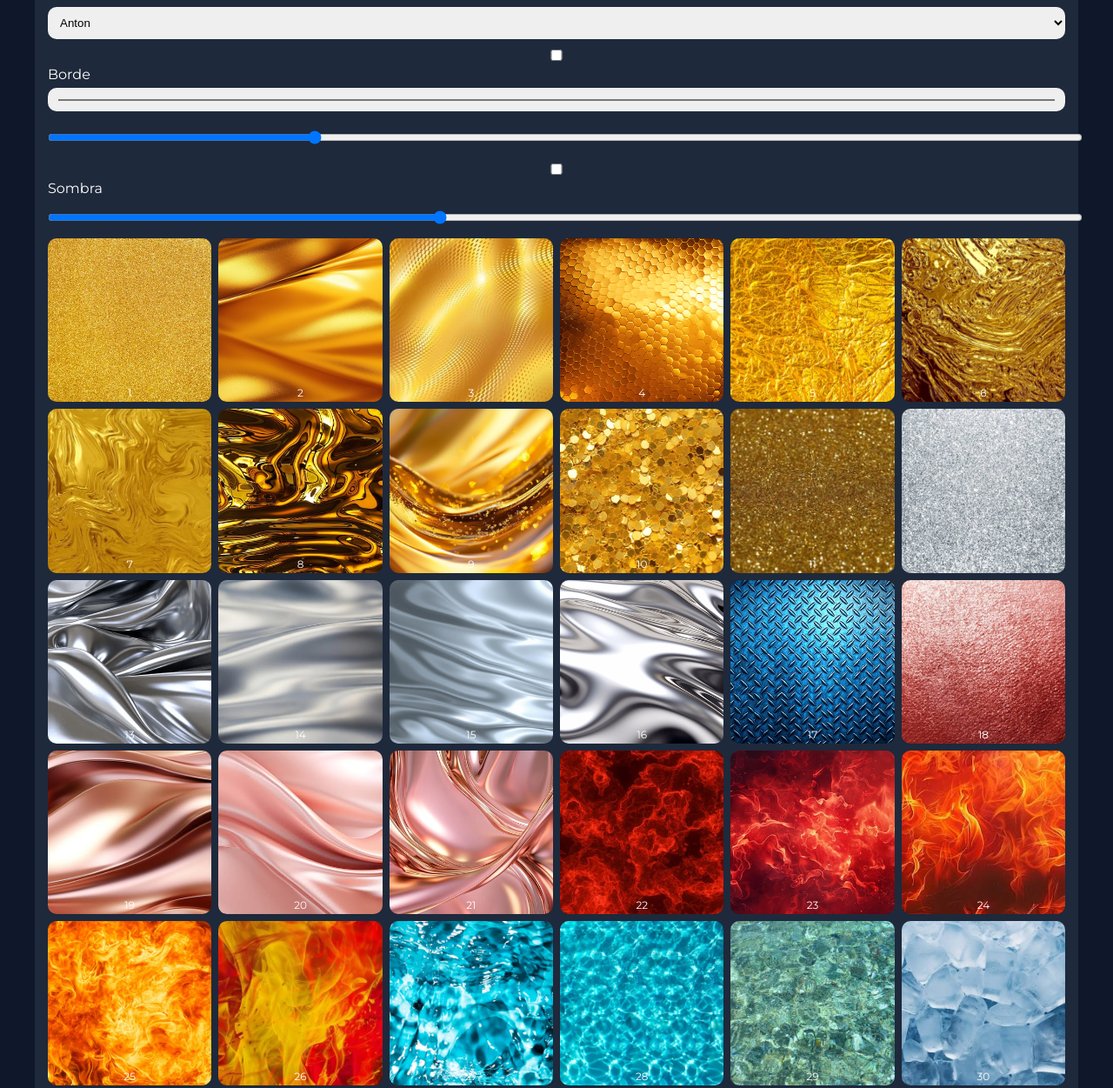
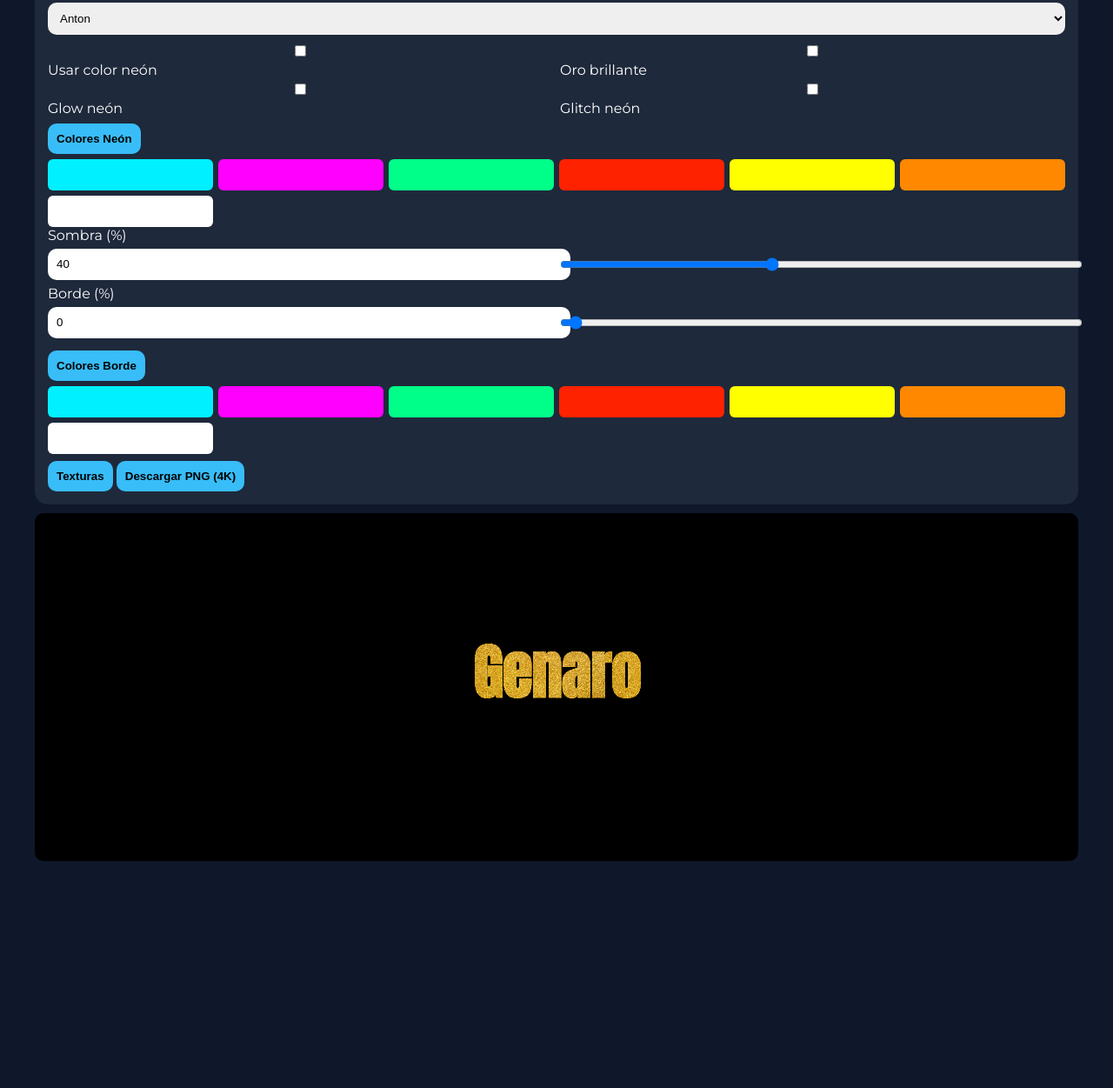
Before and after one commit to arcay1092/LETRAS-VIDEOS-PRO, a plain HTML site: page index.html in a window 1280 px wide. Shown: the part 144-1395 px from the top of the page at 87% size. After the commit the page ends 1148 px from the top, so only its background shows below. Drawn offline with Linux system fonts and the light colour scheme.

Commit message:
Update index.html
Mejoras adaptadas para mejorar fuentes y bordes y calidad de imágen

```diff
--- a/index.html
+++ b/index.html
@@ -5,124 +5,76 @@
 <meta name="viewport" content="width=device-width, initial-scale=1.0">
 <title>Produciendo con Genaro</title>
 
-<link href="https://fonts.googleapis.com/css2?family=Anton&family=Orbitron&family=Bebas+Neue&family=Oswald&family=Montserrat&family=Cinzel&display=swap" rel="stylesheet">
+<link href="https://fonts.googleapis.com/css2?family=Anton&family=Orbitron&family=Bebas+Neue&family=Cinzel&family=Great+Vibes&family=Pacifico&family=Sacramento&family=Dancing+Script&family=Allura&family=Satisfy&family=Playfair+Display&family=Oswald&family=Montserrat&family=Black+Ops+One&family=Press+Start+2P&family=Permanent+Marker&family=Rubik+Mono+One&family=Caveat&family=Indie+Flower&family=Shadows+Into+Light&family=Kaushan+Script&family=Yellowtail&family=Parisienne&family=Alex+Brush&display=swap" rel="stylesheet">
 
 <style>
+body{margin:0;background:#0f172a;color:#fff;font-family:Montserrat;}
+.app{max-width:1200px;margin:auto;padding:10px;}
+.panel{background:#1e293b;padding:15px;border-radius:15px;}
 
-body{
-margin:0;
-background:#0f172a;
-color:white;
-font-family:Montserrat;
-}
+input,select{width:100%;padding:10px;margin:6px 0;border-radius:10px;border:none;}
+button{padding:10px;border:none;border-radius:10px;background:#38bdf8;color:#000;font-weight:bold;margin-top:8px;cursor:pointer;}
 
-.app{
-max-width:1200px;
-margin:auto;
-padding:15px;
-}
+.grid{display:grid;grid-template-columns:repeat(6,1fr);gap:6px;}
+@media(max-width:768px){.grid{grid-template-columns:repeat(3,1fr);}}
 
-.panel{
-background:#1e293b;
-padding:15px;
-border-radius:15px;
-}
+.card{aspect-ratio:1;background-size:cover;border-radius:8px;cursor:pointer;font-size:10px;display:flex;align-items:end;justify-content:center;}
+.card.active{outline:2px solid cyan;}
 
-input, select{
-width:100%;
-padding:10px;
-margin:6px 0;
-border-radius:10px;
-border:none;
-}
+canvas{width:100%;margin-top:10px;border-radius:10px;}
 
-/* GRID RESPONSIVE */
-.grid{
-display:grid;
-grid-template-columns:repeat(6,1fr);
-gap:8px;
-}
+.hidden{display:none;}
+.palette{display:grid;grid-template-columns:repeat(6,1fr);gap:6px;margin-top:6px;}
+.colorItem{height:36px;border-radius:6px;cursor:pointer;}
 
-@media(max-width:768px){
-.grid{
-grid-template-columns:repeat(3,1fr);
-}
-}
-
-.card{
-aspect-ratio:1;
-background-size:cover;
-background-position:center;
-border-radius:10px;
-cursor:pointer;
-display:flex;
-align-items:end;
-justify-content:center;
-font-size:12px;
-padding:3px;
-background-blend-mode:darken;
-color:white;
-}
-
-.card.active{
-outline:3px solid #38bdf8;
-}
-
-/* CANVAS */
-canvas{
-width:100%;
-margin-top:15px;
-border-radius:10px;
-}
-
-/* OVERLAY */
-.overlay{
-position:absolute;
-top:50%;
-left:50%;
-transform:translate(-50%,-50%);
-font-size:40px;
-pointer-events:none;
-opacity:0;
-transition:0.3s;
-}
-
-.show{
-opacity:1;
-}
-
+.row{display:grid;grid-template-columns:1fr 1fr;gap:8px;}
+.small{font-size:12px;opacity:.8}
 </style>
 </head>
 
 <body>
-
 <div class="app">
 
 <h2>🔥 Produciendo con Genaro</h2>
 
 <div class="panel">
 
-<input id="text" placeholder="Escribe tu texto">
+<input id="text" placeholder="Texto">
 
-<select id="font">
-<option>Anton</option>
-<option>Orbitron</option>
-<option>Bebas Neue</option>
-<option>Oswald</option>
-<option>Montserrat</option>
-<option>Cinzel</option>
-</select>
+<select id="font"></select>
 
-<label><input type="checkbox" id="useStroke"> Borde</label>
-<input type="color" id="strokeColor" value="#000000">
-<input type="range" id="strokeSize" min="0" max="20" value="5">
+<div class="row">
+  <label><input type="checkbox" id="useColor"> Usar color neón</label>
+  <label><input type="checkbox" id="useGold"> Oro brillante</label>
+</div>
 
-<label><input type="checkbox" id="useShadow"> Sombra</label>
-<input type="range" id="shadowBlur" min="0" max="80" value="30">
+<div class="row">
+  <label><input type="checkbox" id="useNeonGlow"> Glow neón</label>
+  <label><input type="checkbox" id="useGlitch"> Glitch neón</label>
+</div>
 
-<div class="grid" id="gallery"></div>
+<button onclick="toggleColors()">Colores Neón</button>
+<div id="colors" class="palette hidden"></div>
 
-<button onclick="download()">Descargar PNG</button>
+<label>Sombra (%)</label>
+<div class="row">
+  <input type="number" id="shadowInput" value="40">
+  <input type="range" id="shadow" min="0" max="100" value="40">
+</div>
+
+<label>Borde (%)</label>
+<div class="row">
+  <input type="number" id="strokeInput" value="0">
+  <input type="range" id="stroke" min="0" max="100" value="0">
+</div>
+
+<button onclick="toggleStrokeColors()">Colores Borde</button>
+<div id="strokeColors" class="palette hidden"></div>
+
+<button onclick="toggleGallery()">Texturas</button>
+<div id="gallery" class="grid hidden"></div>
+
+<button onclick="download()">Descargar PNG (4K)</button>
 
 </div>
 
@@ -132,164 +84,256 @@ opacity:1;
 
 <script>
 
-const canvas = document.getElementById("canvas");
-const ctx = canvas.getContext("2d");
+// ===== FUENTES =====
+const fonts=["Anton","Orbitron","Bebas Neue","Cinzel","Great Vibes","Pacifico","Sacramento","Dancing Script","Allura","Satisfy","Playfair Display","Oswald","Montserrat","Black Ops One","Press Start 2P","Permanent Marker","Rubik Mono One","Caveat","Indie Flower","Shadows Into Light","Kaushan Script","Yellowtail","Parisienne","Alex Brush"];
+const fontSelect=document.getElementById("font");
+fonts.forEach(f=>{let o=document.createElement("option");o.text=f;fontSelect.add(o);});
 
-let selected = 1;
+// ===== COLORES =====
+const neon=["#00f0ff","#ff00ff","#00ff88","#ff2200","#ffff00","#ff8800","#ffffff"];
+let selectedColor="#00f0ff";
+let strokeColor="#000";
 
-// GENERAR GALERÍA 1-100
+const colorBox=document.getElementById("colors");
+const strokeBox=document.getElementById("strokeColors");
+
+neon.forEach(c=>{
+let d=document.createElement("div");
+d.className="colorItem";
+d.style.background=c;
+d.onclick=()=>{
+selectedColor=c;
+useColor.checked=true;
+useGold.checked=false; // 🔥 FIX
+render();
+};
+colorBox.appendChild(d);
+
+let d2=document.createElement("div");
+d2.className="colorItem";
+d2.style.background=c;
+d2.onclick=()=>{strokeColor=c;render();}
+strokeBox.appendChild(d2);
+});
+
+function toggleColors(){colorBox.classList.toggle("hidden");}
+function toggleStrokeColors(){strokeBox.classList.toggle("hidden");}
+
+// ===== TEXTURAS =====
+let selected=1;
+let img=new Image();
+img.src="1.jpg";
+
 function loadGallery(){
 let g=document.getElementById("gallery");
-
 for(let i=1;i<=100;i++){
-let div=document.createElement("div");
-div.className="card";
-div.style.backgroundImage=`url(${i}.jpg)`;
-div.innerText=i;
-
-div.onclick=()=>{
+let d=document.createElement("div");
+d.className="card";
+d.style.backgroundImage=`url(${i}.jpg)`;
+d.innerText=i;
+d.onclick=()=>{
 selected=i;
+img.src=i+".jpg";
+useColor.checked=false; // 🔥 FIX
+useGold.checked=false;  // 🔥 FIX
 render();
-
 document.querySelectorAll(".card").forEach(e=>e.classList.remove("active"));
-div.classList.add("active");
-
-showOverlay(i);
+d.classList.add("active");
 };
-
-g.appendChild(div);
+g.appendChild(d);
 }
 }
 
-// OVERLAY 3 SEGUNDOS
-function showOverlay(num){
-let overlay=document.createElement("div");
-overlay.className="overlay show";
-overlay.innerText="Textura "+num;
-
-document.body.appendChild(overlay);
-
-setTimeout(()=>{
-overlay.remove();
-},3000);
+function toggleGallery(){
+document.getElementById("gallery").classList.toggle("hidden");
 }
 
-// COLOR PROMEDIO
-function getAverageColor(img){
-let c=document.createElement("canvas");
-let x=c.getContext("2d");
-c.width=50;
-c.height=50;
-x.drawImage(img,0,0,50,50);
-let data=x.getImageData(0,0,50,50).data;
+// ===== CANVAS =====
+const canvas=document.getElementById("canvas");
+const ctx=canvas.getContext("2d");
 
-let r=0,g=0,b=0;
-
-for(let i=0;i<data.length;i+=4){
-r+=data[i];
-g+=data[i+1];
-b+=data[i+2];
+function fit(text,font){
+ctx.font="220px "+font;
+let w=ctx.measureText(text).width;
+return w>3000 ? 3000/w : 1;
 }
 
-let total=data.length/4;
-return `rgb(${r/total},${g/total},${b/total})`;
+function goldGradient(ctx){
+const g=ctx.createLinearGradient(0,0,0,400);
+g.addColorStop(0,"#fff6b7");
+g.addColorStop(.25,"#ffd700");
+g.addColorStop(.5,"#ffb300");
+g.addColorStop(.75,"#fff2a6");
+g.addColorStop(1,"#c99700");
+return g;
 }
 
-// RENDER
-function draw(ctx, transparent=false){
+// ===== RENDER =====
+async function render(){
 
-let text=document.getElementById("text").value||"Genaro";
-let font=document.getElementById("font").value;
-let useStroke=document.getElementById("useStroke").checked;
-let strokeColor=document.getElementById("strokeColor").value;
-let strokeSize=document.getElementById("strokeSize").value;
-let useShadow=document.getElementById("useShadow").checked;
-let shadowBlur=document.getElementById("shadowBlur").value;
+await document.fonts.load("220px "+fontSelect.value);
 
-ctx.clearRect(0,0,1200,400);
+canvas.width=3840;
+canvas.height=1280;
 
-// fondo preview
-if(!transparent){
+ctx.setTransform(1,0,0,1,0,0);
+ctx.clearRect(0,0,canvas.width,canvas.height);
+
 ctx.fillStyle="#000";
-ctx.fillRect(0,0,1200,400);
+ctx.fillRect(0,0,canvas.width,canvas.height);
+
+let scale=fit(text.value||"Genaro",fontSelect.value);
+ctx.setTransform(scale,0,0,scale,0,0);
+
+ctx.font="bold 220px "+fontSelect.value;
+ctx.textAlign="center";
+
+let x=(canvas.width/2)/scale;
+let y=(canvas.height/2)/scale + 40;
+
+let fill;
+if(useGold.checked){
+fill=goldGradient(ctx);
+}else if(useColor.checked){
+fill=selectedColor;
+}else{
+fill=ctx.createPattern(img,"repeat");
 }
 
-let img=new Image();
-img.src=selected+".jpg";
+let s=shadow.value/100;
+ctx.shadowColor = useColor.checked ? selectedColor : "#000";
+ctx.shadowBlur = 120*s;
 
-img.onload=()=>{
-
-// textura
-ctx.drawImage(img,0,0,1200,400);
-
-// máscara
-ctx.globalCompositeOperation="destination-in";
-ctx.fillStyle="#fff";
-ctx.font="bold 120px "+font;
-ctx.textAlign="center";
-ctx.fillText(text,600,220);
-
-ctx.globalCompositeOperation="source-over";
-
-// sombra automática
-if(useShadow){
-ctx.shadowColor=getAverageColor(img);
-ctx.shadowBlur=shadowBlur;
+if(useNeonGlow.checked){
+ctx.shadowBlur = 200*s;
+ctx.fillStyle = fill;
+ctx.fillText(text.value||"Genaro",x,y);
+ctx.shadowBlur = 120*s;
 }
 
-// borde
-if(useStroke){
-ctx.lineWidth=strokeSize;
-ctx.strokeStyle=strokeColor;
-ctx.strokeText(text,600,220);
+if(useGlitch.checked){
+ctx.fillStyle="red"; ctx.fillText(text.value||"Genaro",x+6,y);
+ctx.fillStyle="cyan"; ctx.fillText(text.value||"Genaro",x-6,y);
 }
 
-};
+ctx.fillStyle=fill;
+ctx.fillText(text.value||"Genaro",x,y);
+
+ctx.shadowBlur=0;
+let st=stroke.value/100;
+if(st>0){
+ctx.lineWidth=30*st;
+ctx.strokeStyle=strokeColor;
+ctx.strokeText(text.value||"Genaro",x,y);
+}
 
 }
 
-function render(){
-canvas.width=1200;
-canvas.height=400;
-draw(ctx,false);
+// ===== DESCARGA MEJORADA =====
+function download(){
+
+const textVal=(text.value||"GEN").replace(/\s+/g,"_").toUpperCase();
+const name=textVal+"_"+selected+".png";
+
+const temp=document.createElement("canvas");
+const tctx=temp.getContext("2d");
+
+temp.width=3840;
+temp.height=1280;
+
+tctx.clearRect(0,0,temp.width,temp.height);
+
+// 🔥 MÁS GRANDE (96%)
+let baseSize = 500;
+tctx.font = "bold " + baseSize + "px " + fontSelect.value;
+tctx.textAlign = "center";
+
+let w = tctx.measureText(text.value||"Genaro").width;
+let maxW = temp.width * 0.96;
+
+let finalSize = baseSize;
+if(w > maxW){
+finalSize = baseSize * (maxW / w);
 }
 
-// DESCARGA
-function download(){
+tctx.font = "bold " + finalSize + "px " + fontSelect.value;
 
-let temp=document.createElement("canvas");
-let tctx=temp.getContext("2d");
+let x = temp.width / 2;
+let y = temp.height / 2 + finalSize * 0.35;
 
-temp.width=1200;
-temp.height=400;
+let fill;
+if(useGold.checked){
+fill=goldGradient(tctx);
+}else if(useColor.checked){
+fill=selectedColor;
+}else{
+fill=tctx.createPattern(img,"repeat");
+}
 
-draw(tctx,true);
+let s=shadow.value/100;
+tctx.shadowColor = useColor.checked ? selectedColor : "#000";
+tctx.shadowBlur = 150*s;
 
-setTimeout(()=>{
+if(useNeonGlow.checked){
+tctx.shadowBlur = 250*s;
+tctx.fillStyle = fill;
+tctx.fillText(text.value||"Genaro",x,y);
+tctx.shadowBlur = 150*s;
+}
 
-let text=document.getElementById("text").value||"GEN";
-let name=text.substring(0,3).toUpperCase()+"_"+selected+".png";
+if(useGlitch.checked){
+tctx.fillStyle="red"; tctx.fillText(text.value||"Genaro",x+8,y);
+tctx.fillStyle="cyan"; tctx.fillText(text.value||"Genaro",x-8,y);
+}
+
+tctx.fillStyle=fill;
+tctx.fillText(text.value||"Genaro",x,y);
+
+tctx.shadowBlur=0;
+let st=stroke.value/100;
+if(st>0){
+tctx.lineWidth=40*st;
+tctx.strokeStyle=strokeColor;
+tctx.strokeText(text.value||"Genaro",x,y);
+}
 
 let link=document.createElement("a");
 link.download=name;
-link.href=temp.toDataURL("image/png");
+link.href=temp.toDataURL("image/png",1.0);
 link.click();
-
-render();
-
-},400);
 }
 
-// EVENTOS
-["text","font","useStroke","strokeColor","strokeSize","useShadow","shadowBlur"]
-.forEach(id=>{
-document.getElementById(id).addEventListener("input",render);
+// ===== EVENTOS =====
+const textInput=document.getElementById("text");
+const useColor=document.getElementById("useColor");
+const useGold=document.getElementById("useGold");
+const useNeonGlow=document.getElementById("useNeonGlow");
+const useGlitch=document.getElementById("useGlitch");
+const shadow=document.getElementById("shadow");
+const stroke=document.getElementById("stroke");
+const shadowInput=document.getElementById("shadowInput");
+const strokeInput=document.getElementById("strokeInput");
+
+["input","change"].forEach(ev=>{
+textInput.addEventListener(ev,render);
+fontSelect.addEventListener(ev,render);
+useColor.addEventListener(ev,render);
+useGold.addEventListener(ev,render);
+useNeonGlow.addEventListener(ev,render);
+useGlitch.addEventListener(ev,render);
+shadow.addEventListener(ev,render);
+stroke.addEventListener(ev,render);
 });
 
+shadowInput.oninput=e=>{shadow.value=e.target.value;render();}
+shadow.oninput=e=>{shadowInput.value=e.target.value;render();}
+strokeInput.oninput=e=>{stroke.value=e.target.value;render();}
+stroke.oninput=e=>{strokeInput.value=e.target.value;render();}
+
+img.onload=render;
 loadGallery();
 render();
 
 </script>
-
 </body>
 </html>
```
